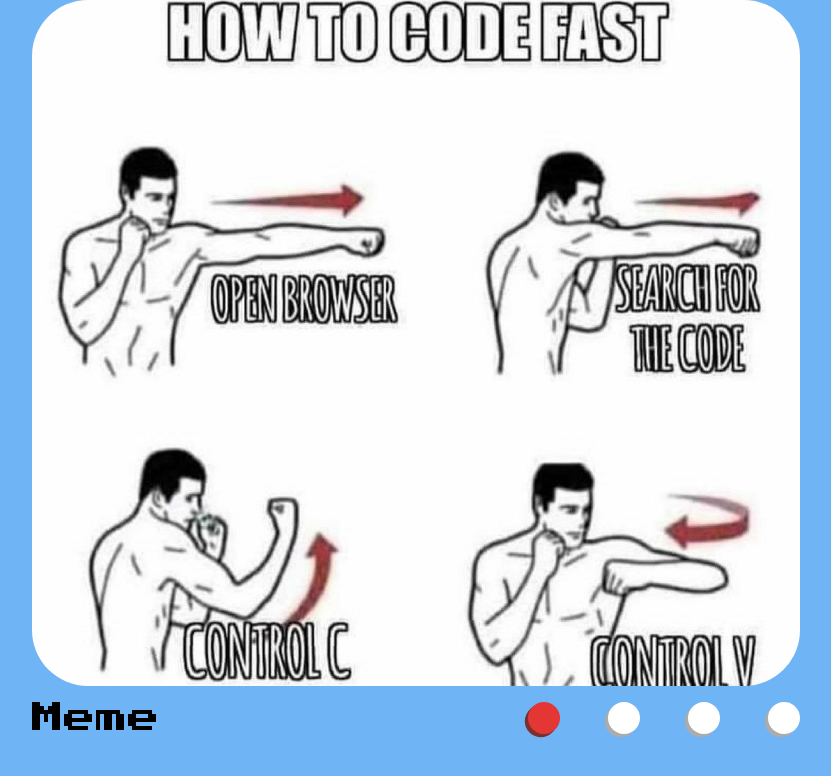
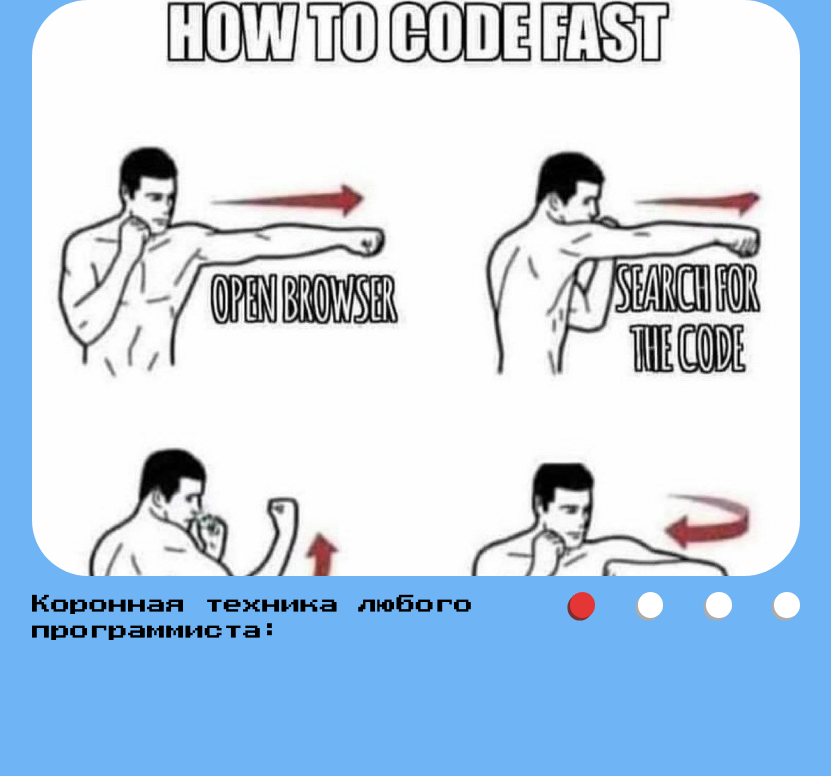
Before and after one commit to Dan-Tel/cssMemSlider, a plain HTML site: page cssMemSlider/index.html in a window 1280 px wide. Shown: the whole page, without its empty margins (224-1055 px from the left). Drawn offline with Linux system fonts and the light colour scheme.

Commit message:
feat: add first meme (Sun, Oct 17, 2021  6:30:13 PM)

```diff
--- a/cssMemSlider/index.html
+++ b/cssMemSlider/index.html
@@ -23,14 +23,14 @@
     <div class="memes-slider">
       <div class="overflow">
         <div class="slide"><img src="assets/img/meme1.png" alt=""></div>
-        <div class="slide"><img src="assets/img/meme1.png" alt=""></div>
+        <div class="slide"><img src="" alt=""></div>
         <div class="slide"><img src="" alt=""></div>
         <div class="slide"><img src="" alt=""></div>
       </div>
     </div>
 
     <div class="meme__text">
-      <label class="text" for="switch1">Meme</label>
+      <label class="text" for="switch1">Коронная техника любого программиста:</label>
       <label class="text" for="switch2">Meme2</label>
       <label class="text" for="switch3">Meme3</label>
       <label class="text" for="switch4">Meme4</label>
--- a/cssMemSlider/style.css
+++ b/cssMemSlider/style.css
@@ -25,11 +25,11 @@ input[type="radio"] {
 
 .memes-slider {
   flex-basis: 100%;
-  height: 50%;
 }
 
 .overflow {
   width: 60vw;
+  height: 100%;
   display: flex;
   flex-flow: row nowrap;
   flex-direction: row;
@@ -39,9 +39,10 @@ input[type="radio"] {
 .slide {
   flex: none;
   width: 100%;
-  height: 100%;
+  height: 45vw;
   border-radius: 3.5rem;
   overflow: hidden;
+  transition: 0.5s ease-in-out;
 }
 
 .slide img {
@@ -51,23 +52,24 @@ input[type="radio"] {
 
 .meme__btns {
   display: flex;
-  gap: 3rem;
+  justify-content: space-between;
+  width: 30%;
 }
 
 .nav {
-  height: 2rem;
-  width: 2rem;
+  height: 2vw;
+  width: 2vw;
   background-color: #ffffff;
   border-radius: 50%;
-  box-shadow: -0.1rem 0.1rem 0 #ACACAC,
-              -0.2rem 0.2rem 0 #ACACAC;
+  box-shadow: -0.1vw 0.1vw 0 #ACACAC,
+              -0.2vw 0.2vw 0 #ACACAC;
   transition: 0.3s ease-in-out;
 }
 
 .nav:hover {
   box-shadow: none;
   box-shadow: 0 0 0 #ACACAC;
-  transform: translate(-0.2rem, 0.2rem)
+  transform: translate(-0.2vw, 0.2vw)
 }
 
 #switch1:checked ~ .meme__btns label:nth-child(1),
@@ -75,8 +77,8 @@ input[type="radio"] {
 #switch3:checked ~ .meme__btns label:nth-child(3),
 #switch4:checked ~ .meme__btns label:nth-child(4) {
   background-color: #E53636;
-  box-shadow: -0.1rem 0.1rem 0 #7C2F2F,
-              -0.2rem 0.2rem 0 #7C2F2F;
+  box-shadow: -0.1vw 0.1vw 0 #7C2F2F,
+              -0.2vw 0.2vw 0 #7C2F2F;
 }
 
 #switch1:checked ~ .meme__btns label:nth-child(1):hover,
@@ -88,7 +90,9 @@ input[type="radio"] {
 
 .meme__text {
   font-family: 'Press Start 2P', cursive;
-  font-size: 2rem;
+  font-size: 1.5vw;
+  line-height: 2vw;
+  width: 60%;
 }
 
 .text {
@@ -112,6 +116,10 @@ input[type="radio"] {
     opacity: 0;
   } to {
     opacity: 1;
-    width: auto;
+    width: 100%;
   }
 }
+
+#switch1:checked ~ .memes-slider .slide {
+  transform: translateX(0%);
+}
```
